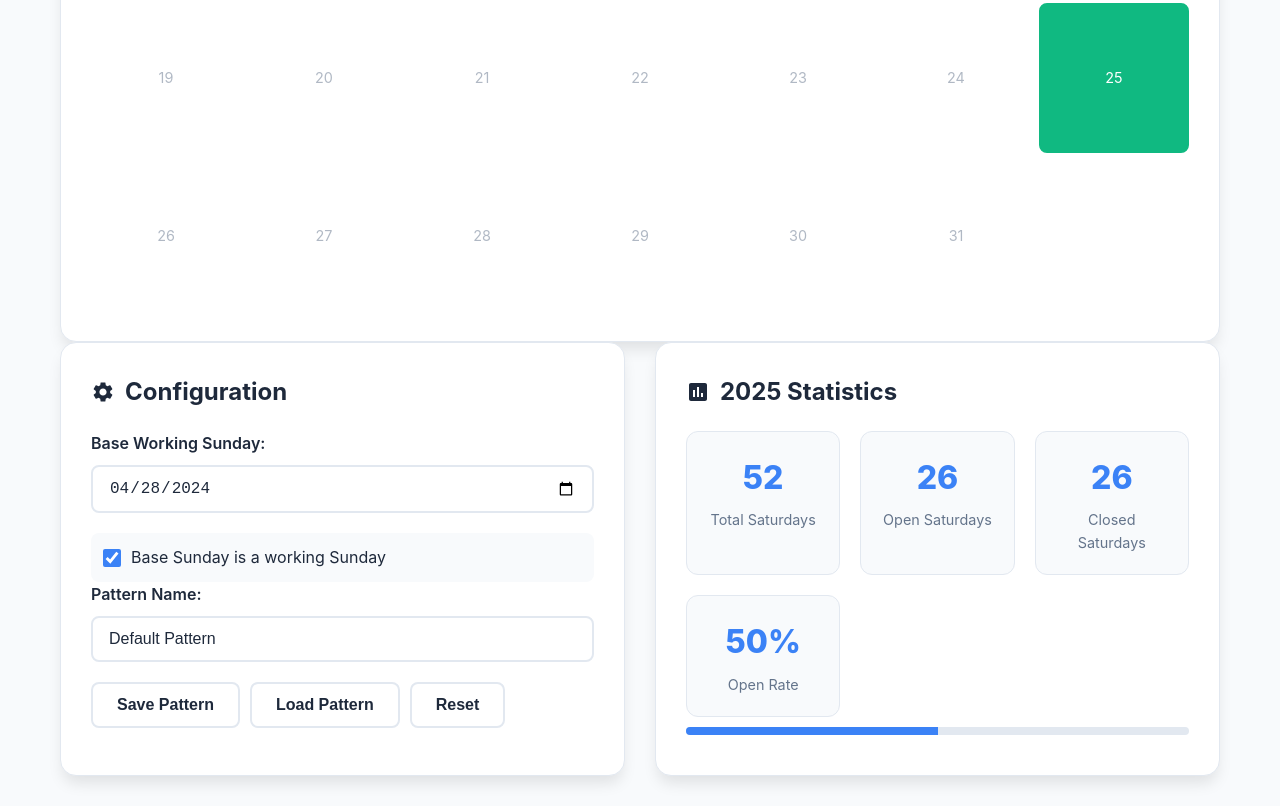
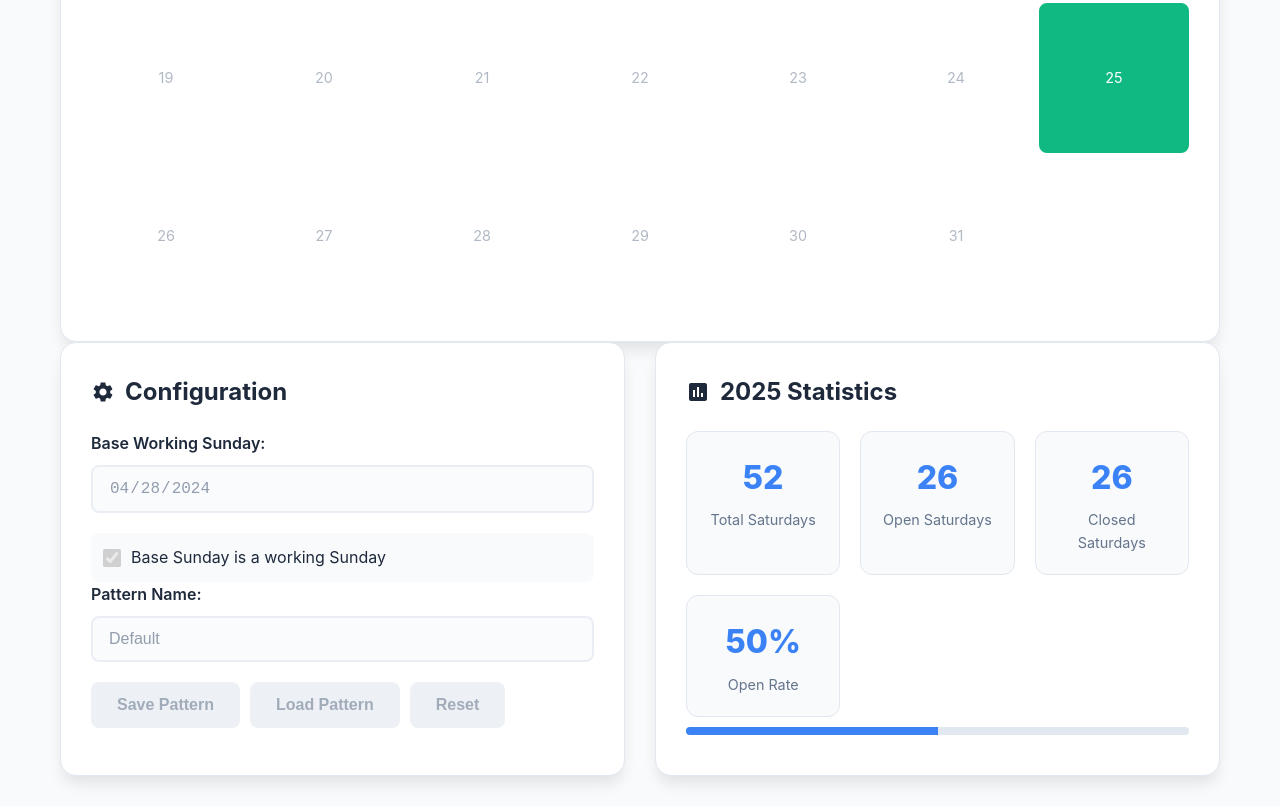
Before and after one commit to myat-kyaw-thu/is_this_saturday_closed, a plain HTML site: page index.html in a window 1280 px wide. Shown: the part 1347-2153 px from the top of the page. Drawn offline with Linux system fonts and the light colour scheme.

Commit message:
Update index.html

```diff
--- a/index.html
+++ b/index.html
@@ -157,23 +157,23 @@
 
                 <div class="form-group">
                     <label for="baseSunday">Base Working Sunday:</label>
-                <input type="date" id="baseSunday" value="2024-04-28">
+                    <input type="date" id="baseSunday" value="2024-04-28" class="disabled-input" disabled>
                 </div>
 
                 <div class="checkbox-group">
-                <input type="checkbox" id="isBaseSundayWorking" checked>
+                    <input type="checkbox" id="isBaseSundayWorking" checked disabled>
                     <label for="isBaseSundayWorking">Base Sunday is a working Sunday</label>
                 </div>
 
                 <div class="form-group">
                     <label for="patternName">Pattern Name:</label>
-                <input type="text" id="patternName" placeholder="e.g., Main Schedule" value="Default Pattern">
+                    <input type="text" id="patternName" value="Default" class="disabled-input" disabled readonly>
                 </div>
 
                 <div class="button-group">
-                <button class="button secondary" id="savePattern">Save Pattern</button>
-                <button class="button secondary" id="loadPattern">Load Pattern</button>
-                <button class="button secondary" id="resetPattern">Reset</button>
+                    <button class="button secondary disabled-button" id="savePattern" disabled>Save Pattern</button>
+                    <button class="button secondary disabled-button" id="loadPattern" disabled>Load Pattern</button>
+                    <button class="button secondary disabled-button" id="resetPattern" disabled>Reset</button>
                 </div>
             </div>
 
```
Lines whose indentation alone changed are shown as unchanged.
